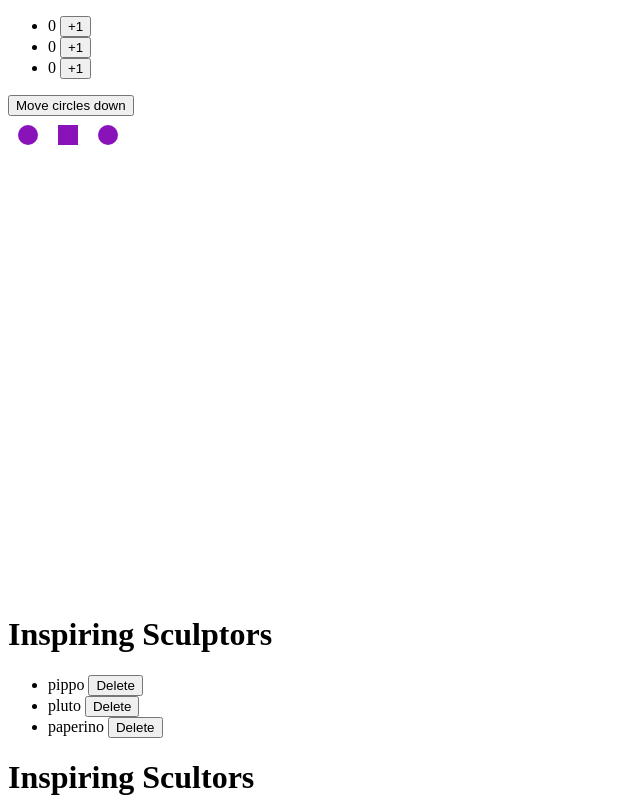
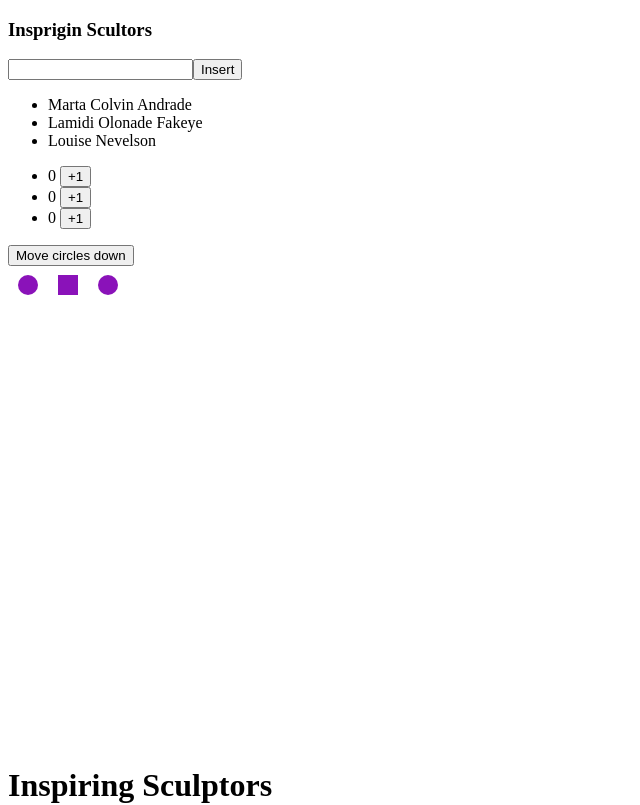
Before and after one commit to albarp/learn-react, a React (Vite) app in the folder app/: page / in a window 1280 px wide. Shown: the top 805 px of the page, without its empty margins (0-640 px from the left). Built offline with nearby package versions, Linux system fonts and the light colour scheme.

Commit message:
add elements in an array

```diff
--- a/app/src/App.tsx
+++ b/app/src/App.tsx
@@ -18,10 +18,12 @@ import ArtistList from "./Components/ArtistList/ArtistList";
 import ArtistDelete from "./Components/ArtistDelete/ArtistDelete";
 import ShapeEditor from "./Components/ShapeEditor/ShapeEditor";
 import ThreeCounters from "./Components/ThreeCounters/ThreeCounters";
+import InspiringSculptors from "./Components/InspiringSculptors/InspiringSculptors";
 
 function App() {
   return (
     <>
+      <InspiringSculptors />
       <ThreeCounters />
       <ShapeEditor />
       <ArtistDelete />
--- /dev/null
+++ b/app/src/Components/InspiringSculptors/InspiringSculptors.tsx
@@ -0,0 +1,32 @@
+import { useState } from "react"
+
+export default function InspiringSculptors() {
+
+    const [newSculptor, setNewSculptor] = useState("")
+    const [sculptors, setSculptors] = useState(
+        ["Marta Colvin Andrade", "Lamidi Olonade Fakeye", "Louise Nevelson"]
+    )
+
+    function handleAddSculptor() {
+        setSculptors([
+            ...sculptors.slice(0, 1),
+            newSculptor,
+            ...sculptors.slice(1, sculptors.length)
+        ])
+    }
+
+    return(
+        <>
+            <h3>Insprigin Scultors</h3>
+            <input type="text" value={newSculptor} onChange={(e) => setNewSculptor(e.target.value)}></input>
+            <button onClick={handleAddSculptor}>Insert</button>
+            <ul>
+                {
+                    sculptors.map(s => (
+                        <li>{s}</li>
+                    ))
+                }
+            </ul>
+        </>
+    )
+}
```
